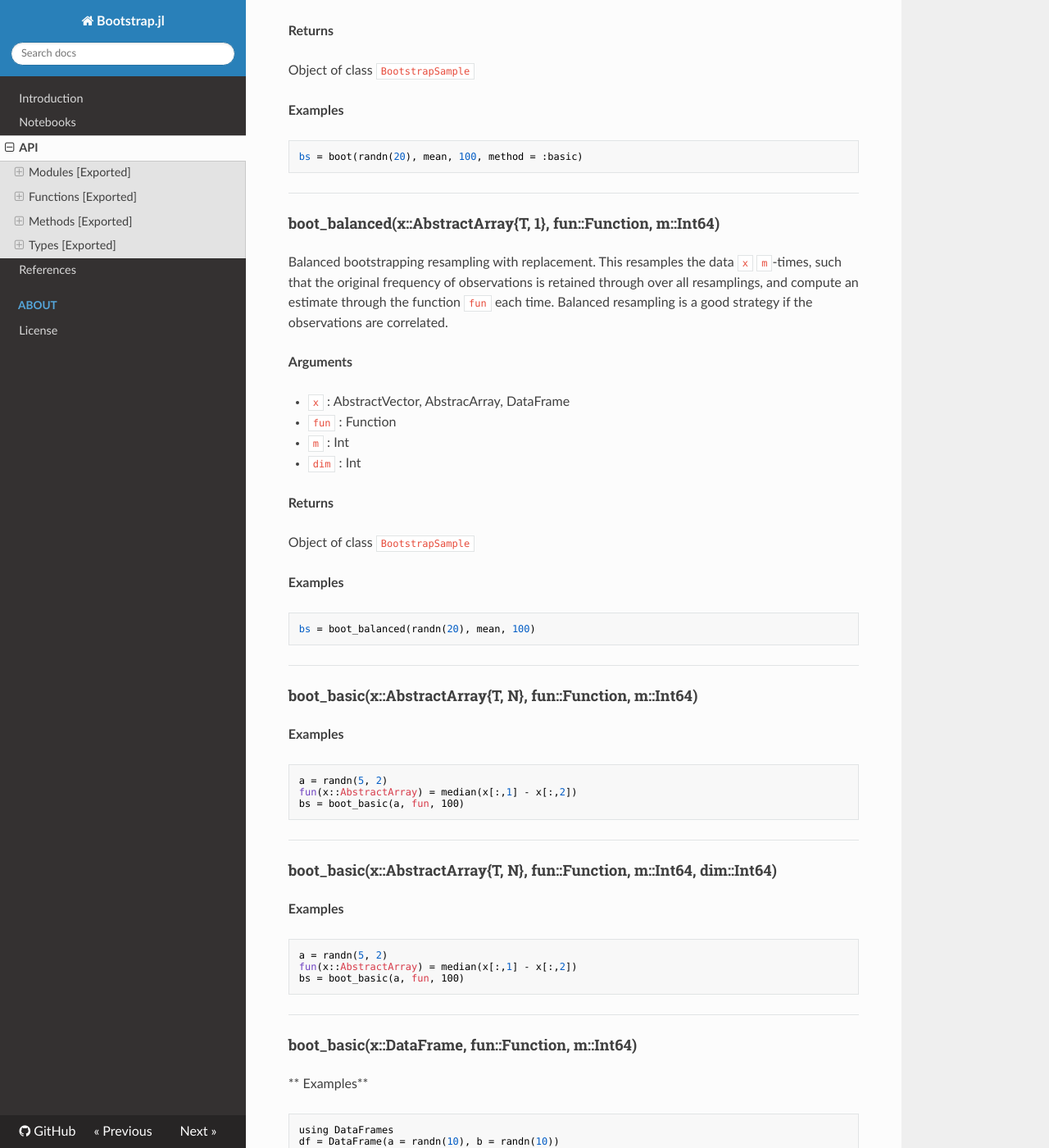
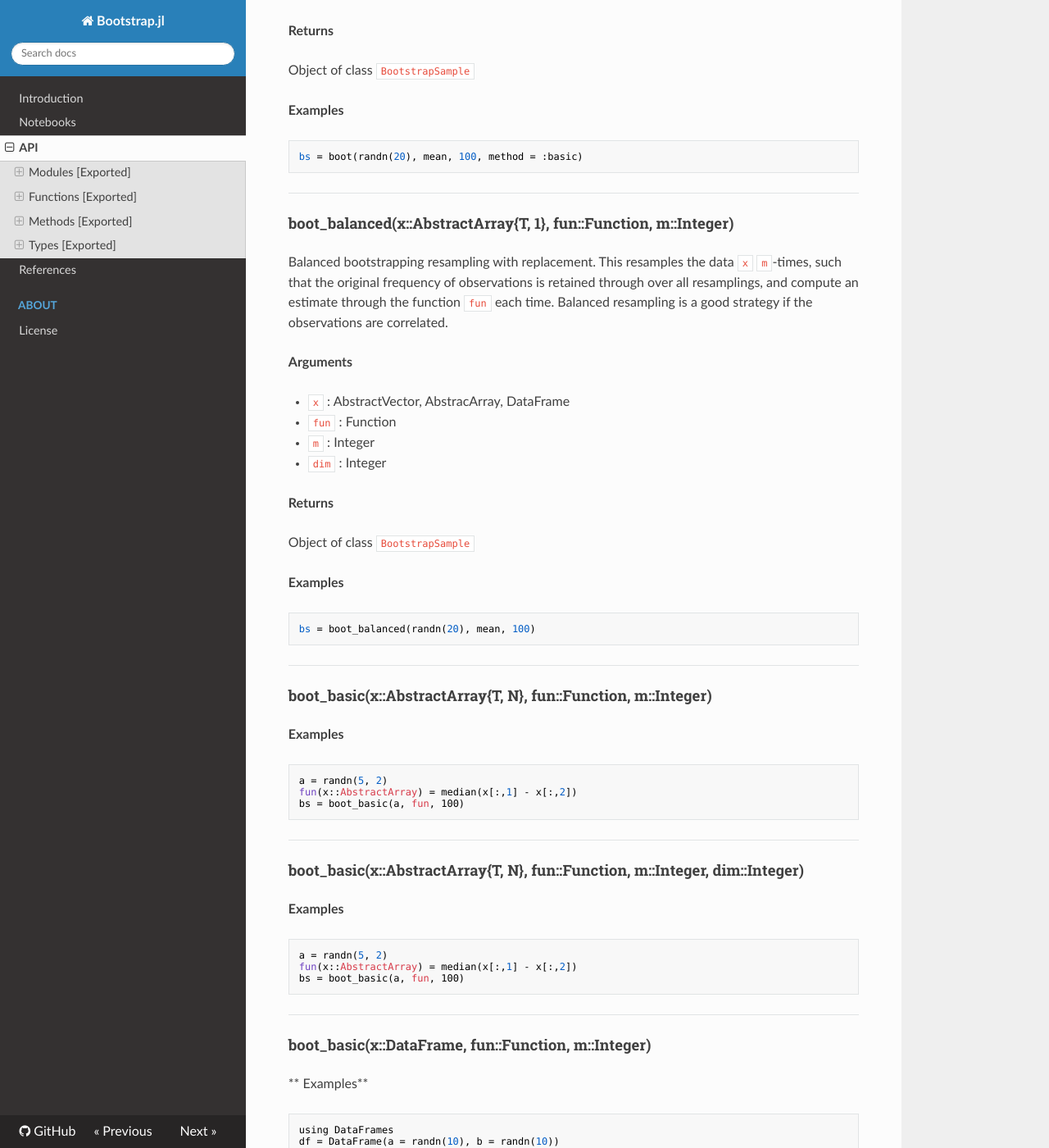
Before and after one commit to juliangehring/Bootstrap.jl, an MkDocs documentation site: the page built from doc/api.md, in a window 1280 px wide and 1400 px high, scrolled down 2022 px. Shown: the whole window at 82% size. Built offline with MkDocs 1.6.1, drawn with Linux system fonts in a browser that asks for light colours; nearby versions of some CDN libraries; old or Windows-style settings are respelled for this version of MkDocs; some of the changed text lies outside the part shown.

Commit message:
Generalize integer types

```diff
--- a/doc/api.md
+++ b/doc/api.md
@@ -25,8 +25,8 @@ Ordinary bootstrapping by resampling with replacement.  This resamples the data
 
 * `x` : AbstractVector, AbstracArray, DataFrame
 * `fun` : Function
-* `m` : Int
-* `dim` : Int
+* `m` : Integer
+* `dim` : Integer
 
 **Returns**
 
@@ -50,9 +50,9 @@ Weighted bootstrapping by weighted resampling with replacement.  This resamples
 
 * `x` : AbstractVector, AbstracArray, DataFrame
 * `fun` : Function
-* `m` : Int
+* `m` : Integer
 * `weight` : WeightVec from the 'StatsBase' package
-* `dim` : Int
+* `dim` : Integer
 
 **Returns**
 
@@ -79,12 +79,12 @@ Estimate the bias of a bootstrap sampling.
 ---
 
 <a id="method__boot.1" class="lexicon_definition"></a>
-#### boot(x::AbstractArray{T, 1}, fun::Function, m::Int64)
+#### boot(x::AbstractArray{T, 1}, fun::Function, m::Integer)
 **Arguments**
 
 * `x` : AbstractVector
 * `fun` : Function
-* `m` : Int
+* `m` : Integer
 
 **Keyword Arguments**
 
@@ -105,15 +105,15 @@ bs = boot(randn(20), mean, 100, method = :basic)
 ---
 
 <a id="method__boot_balanced.1" class="lexicon_definition"></a>
-#### boot_balanced(x::AbstractArray{T, 1}, fun::Function, m::Int64)
+#### boot_balanced(x::AbstractArray{T, 1}, fun::Function, m::Integer)
 Balanced bootstrapping resampling with replacement.  This resamples the data `x` `m`-times, such that the original frequency of observations is retained through over all resamplings, and compute an estimate through the function `fun` each time. Balanced resampling is a good strategy if the observations are correlated.
 
 **Arguments**
 
 * `x` : AbstractVector, AbstracArray, DataFrame
 * `fun` : Function
-* `m` : Int
-* `dim` : Int
+* `m` : Integer
+* `dim` : Integer
 
 **Returns**
 
@@ -130,7 +130,7 @@ bs = boot_balanced(randn(20), mean, 100)
 ---
 
 <a id="method__boot_basic.1" class="lexicon_definition"></a>
-#### boot_basic(x::AbstractArray{T, N}, fun::Function, m::Int64)
+#### boot_basic(x::AbstractArray{T, N}, fun::Function, m::Integer)
 
 **Examples**
 
@@ -145,7 +145,7 @@ bs = boot_basic(a, fun, 100)
 ---
 
 <a id="method__boot_basic.2" class="lexicon_definition"></a>
-#### boot_basic(x::AbstractArray{T, N}, fun::Function, m::Int64, dim::Int64)
+#### boot_basic(x::AbstractArray{T, N}, fun::Function, m::Integer, dim::Integer)
 
 **Examples**
 
@@ -160,7 +160,7 @@ bs = boot_basic(a, fun, 100)
 ---
 
 <a id="method__boot_basic.3" class="lexicon_definition"></a>
-#### boot_basic(x::DataFrame, fun::Function, m::Int64)
+#### boot_basic(x::DataFrame, fun::Function, m::Integer)
 
 ** Examples**
 
@@ -183,7 +183,7 @@ The exact bootstrap resamples the data `x` such that all possible permutations w
 
 * `x` : AbstractVector, AbstracArray, DataFrame
 * `fun` : Function
-* `dim` : Int
+* `dim` : Integer
 
 **Returns**
 
```
Also changed, not shown: other parts of doc/api.md (+4 -2 lines), 1 other file.
